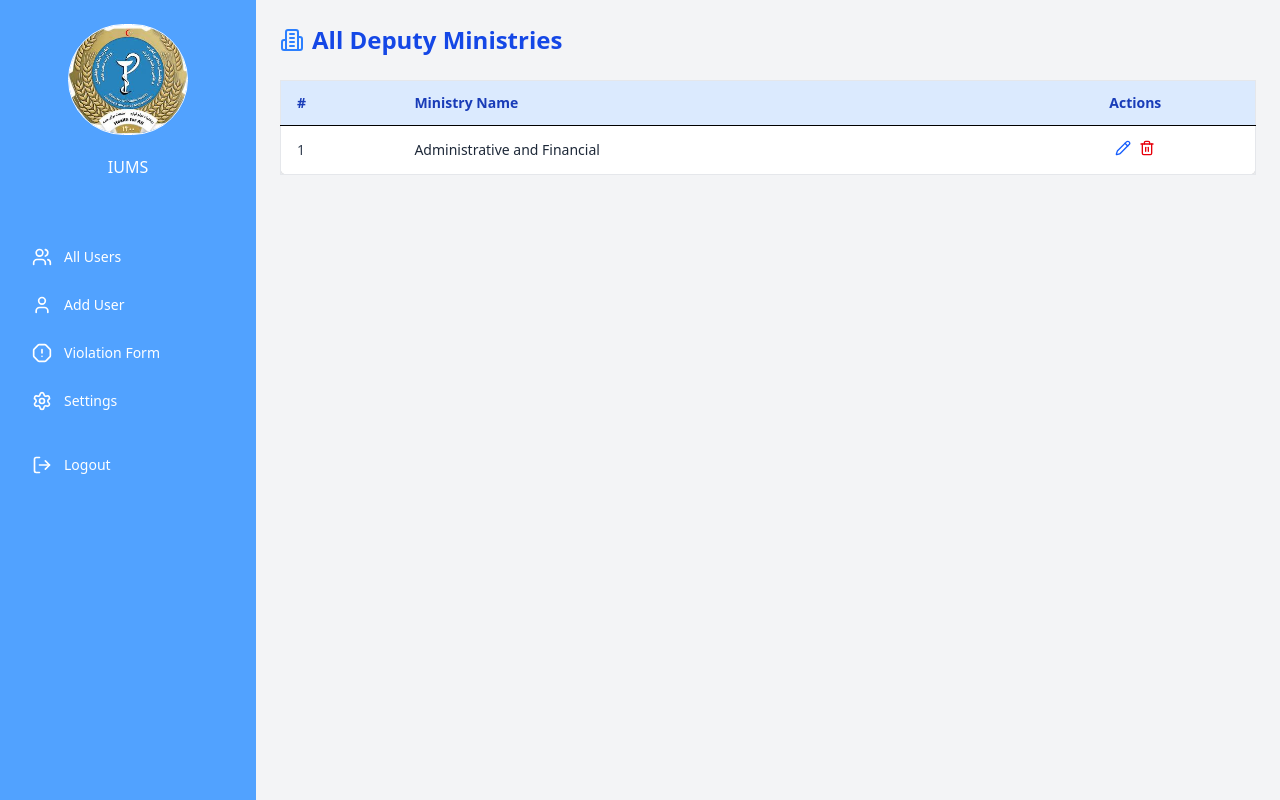
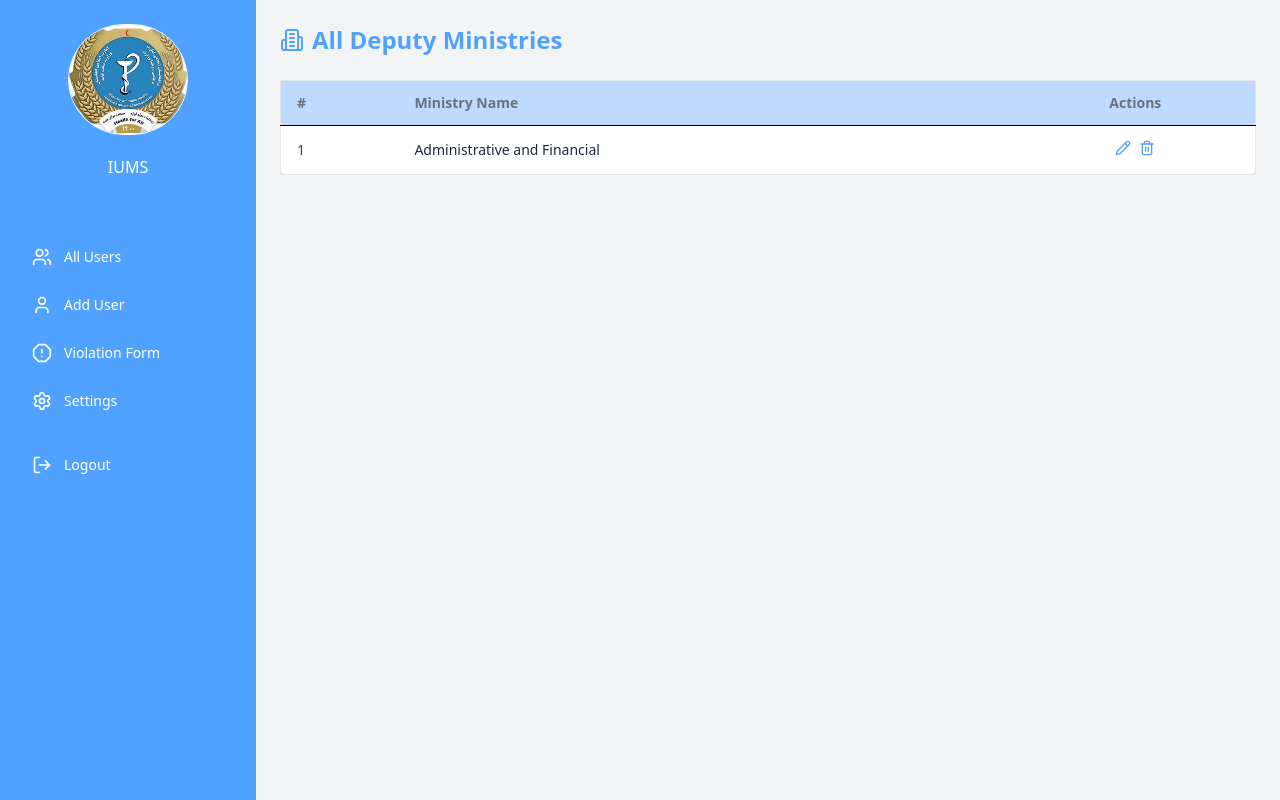
Before and after one commit to fiafghan/internet-users-ms-frontend, a React (Vite) app: page /allministries in a window 1280 px wide. Built offline with nearby package versions, Linux system fonts and the light colour scheme; data requests are answered from the project's data file.

Commit message:
all ministries page - color of pencil and trash was changed to blue-400!

```diff
--- a/src/AllMinistries.tsx
+++ b/src/AllMinistries.tsx
@@ -75,8 +75,8 @@ export default function AllMinistries() {
 
       <div className="flex-1 p-6">
         <div className="flex items-center gap-2 mb-6">
-          <Building2 className="text-blue-500 w-6 h-6" />
-          <h1 className="text-2xl font-bold text-blue-700">All Deputy Ministries</h1>
+          <Building2 className="w-6 h-6 text-blue-400" />
+          <h1 className="text-2xl font-bold text-blue-400">All Deputy Ministries</h1>
         </div>
 
         {error && <p className="text-red-500">{error}</p>}
@@ -85,7 +85,7 @@ export default function AllMinistries() {
         ) : (
           <div className="overflow-x-auto">
             <table className="min-w-full bg-white rounded-lg shadow border border-gray-200">
-              <thead className="bg-blue-100 text-blue-800">
+              <thead className="bg-blue-200 text-gray-500">
                 <tr>
                   <th className="py-3 px-4 text-left text-sm font-semibold">#</th>
                   <th className="py-3 px-4 text-left text-sm font-semibold">Ministry Name</th>
@@ -99,7 +99,7 @@ export default function AllMinistries() {
                     <td className="py-3 px-4 text-sm text-gray-800">{ministry.name}</td>
                     <td className="py-3 px-4 text-center space-x-2">
                       <button
-                        className="text-blue-600 hover:text-blue-800"
+                        className="text-blue-400 hover:text-blue-500"
                         onClick={() => handleEdit(ministry)}
                       >
                         <Pencil className="w-4 h-4" />
@@ -108,7 +108,7 @@ export default function AllMinistries() {
                         className="text-red-600 hover:text-red-800"
                         onClick={() => deleteMinistry(ministry.id)}
                       >
-                        <Trash2 className="w-4 h-4" />
+                        <Trash2 className="w-4 h-4 text-blue-400 hover:text-red-200" />
                       </button>
                     </td>
                   </tr>
```
